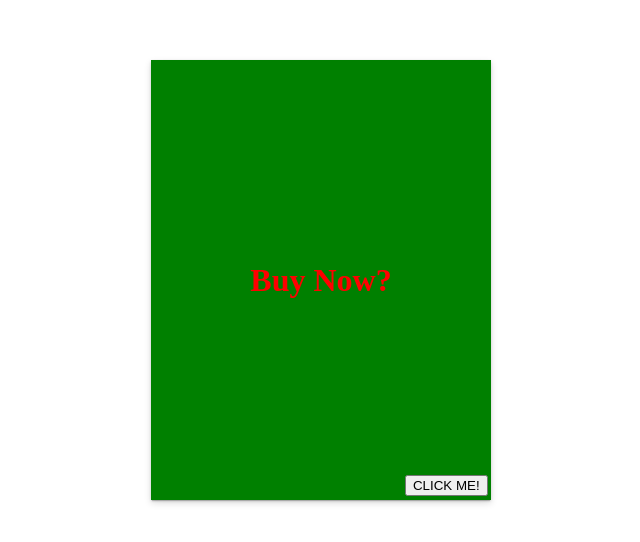
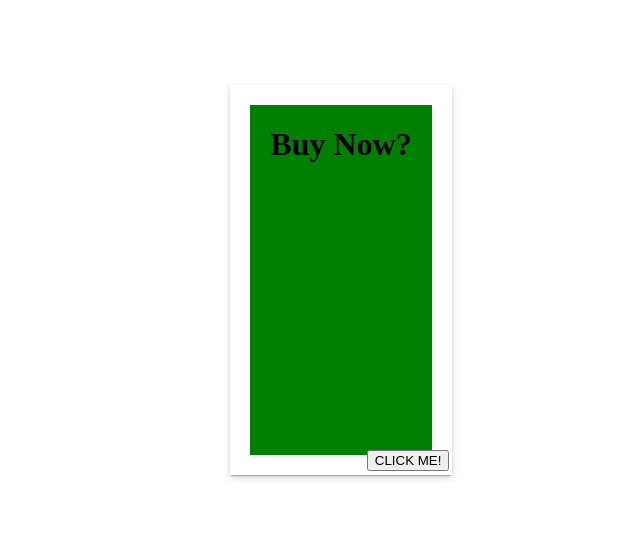
Before and after one commit to caldwell619/vue-simple-flip, a Vue app: page / in a window 1280 px wide. Shown: the part 128-670 px from the top of the page, without its empty margins (319-959 px from the left). Built offline with nearby package versions, Linux system fonts and the light colour scheme; the HTML template or start-up script is replaced by a standard one.

Commit message:
moved styles from flip card to slot

```diff
--- a/src/App.vue
+++ b/src/App.vue
@@ -1,6 +1,6 @@
 <template>
   <div class="content-window">
-    <FlipCard height="400px" width="300px" textColor="red" backgroundColor="green">
+    <FlipCard>
       <template slot="front">
         <div class="card-face">
           <h1>Buy Now?</h1>
@@ -55,4 +55,9 @@ export default {
   justify-content: center;
   align-items: center;
 }
+.card-face {
+  height: 350px;
+  width: 100%;
+  background-color: green;
+}
 </style>
```
